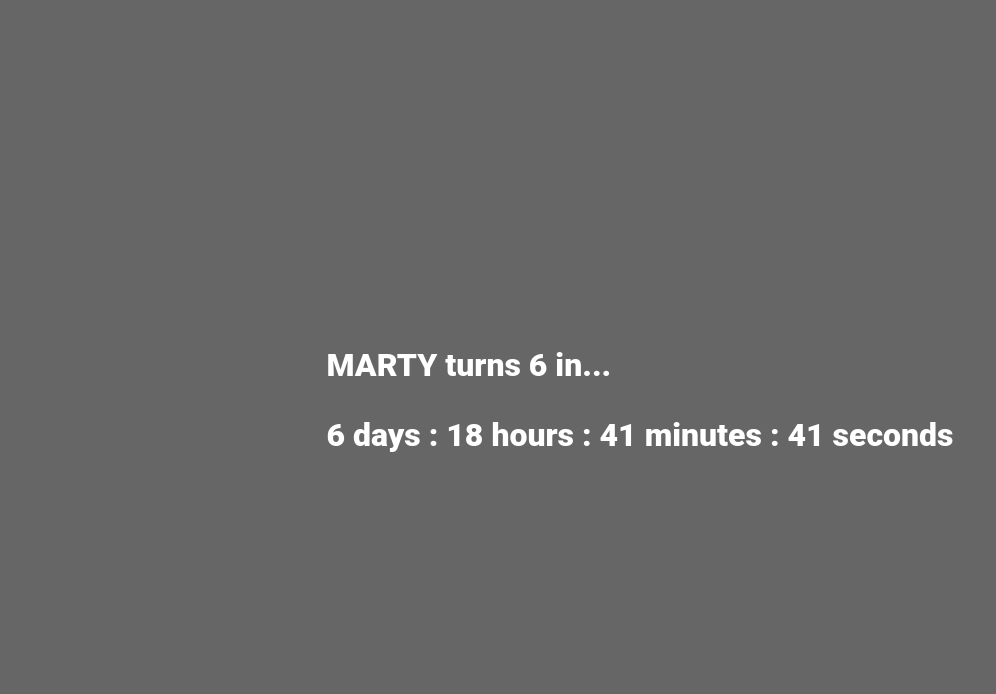
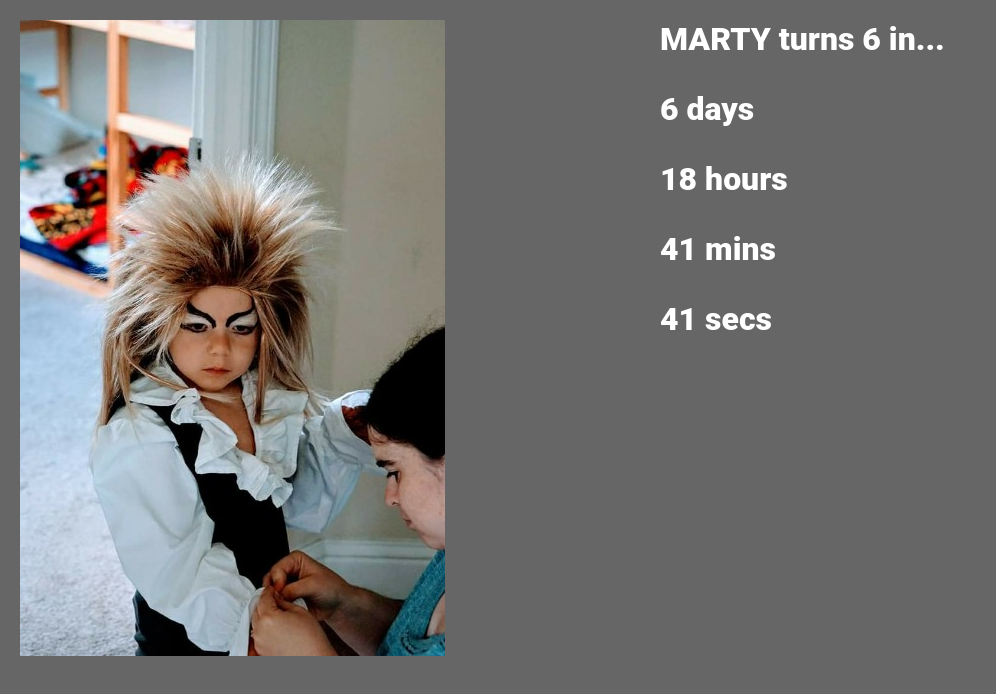
Before and after one commit to vglavtchev/marty-turns-6, a React (Create React App) app: page / in a window 1280 px wide. Shown: the top 694 px of the page, without its empty margins (0-996 px from the left). Built offline with nearby package versions, Linux system fonts and the light colour scheme.

Commit message:
Styling.

```diff
--- a/src/App.css
+++ b/src/App.css
@@ -41,19 +41,23 @@
     left: 0;
 }
 
+.column {
+  flex: 50;
+  padding: 20px;
+}
+
+.row {
+  display: flex;
+}
+
 .bg-image {
-    background: url(static/marty_db.jpg) no-repeat center center fixed;
-    background-size: 100% 100%;
+  background: url(static/marty_db.jpg) no-repeat center center fixed;
 }
 
 .fg-text {
+  font-size: 2rem;
   font-family: 'Roboto', sans-serif;
   font-weight: 900;
   color: white;
   margin: 0;
-  position: absolute;
-  top: 50%;
-  left: 50%;
-  font-size: 2rem;
-  transform: translate(-50%, -50%);
 }
--- a/src/App.js
+++ b/src/App.js
@@ -1,4 +1,5 @@
 import React, { Component } from "react";
+import marty from "./static/marty_db.jpg";
 import './App.css';
 
 export class App extends Component {
@@ -35,7 +36,13 @@ export class App extends Component {
       <>
       MARTY turns 6 in...
       <p></p>
-        {days} days : {hours} hours : {minutes} minutes : {seconds} seconds
+        {days} days
+      <p></p>
+        {hours} hours
+      <p></p>
+        {minutes} mins
+      <p></p>
+        {seconds} secs
       </>)
     } else {
       content = (
@@ -46,10 +53,17 @@ export class App extends Component {
 
   return (
   <div className="module">
-    <div className="bg-image">
-    </div>
-    <div className="fg-text">
-        {content}
+    <div className="centered">
+      <div class="row">
+        <div class="column">
+          <img src={marty}></img>
+        </div>
+        <div class="column">
+          <div className="fg-text">
+              {content}
+          </div>
+        </div>
+      </div>
     </div>
   </div>
   );
```
